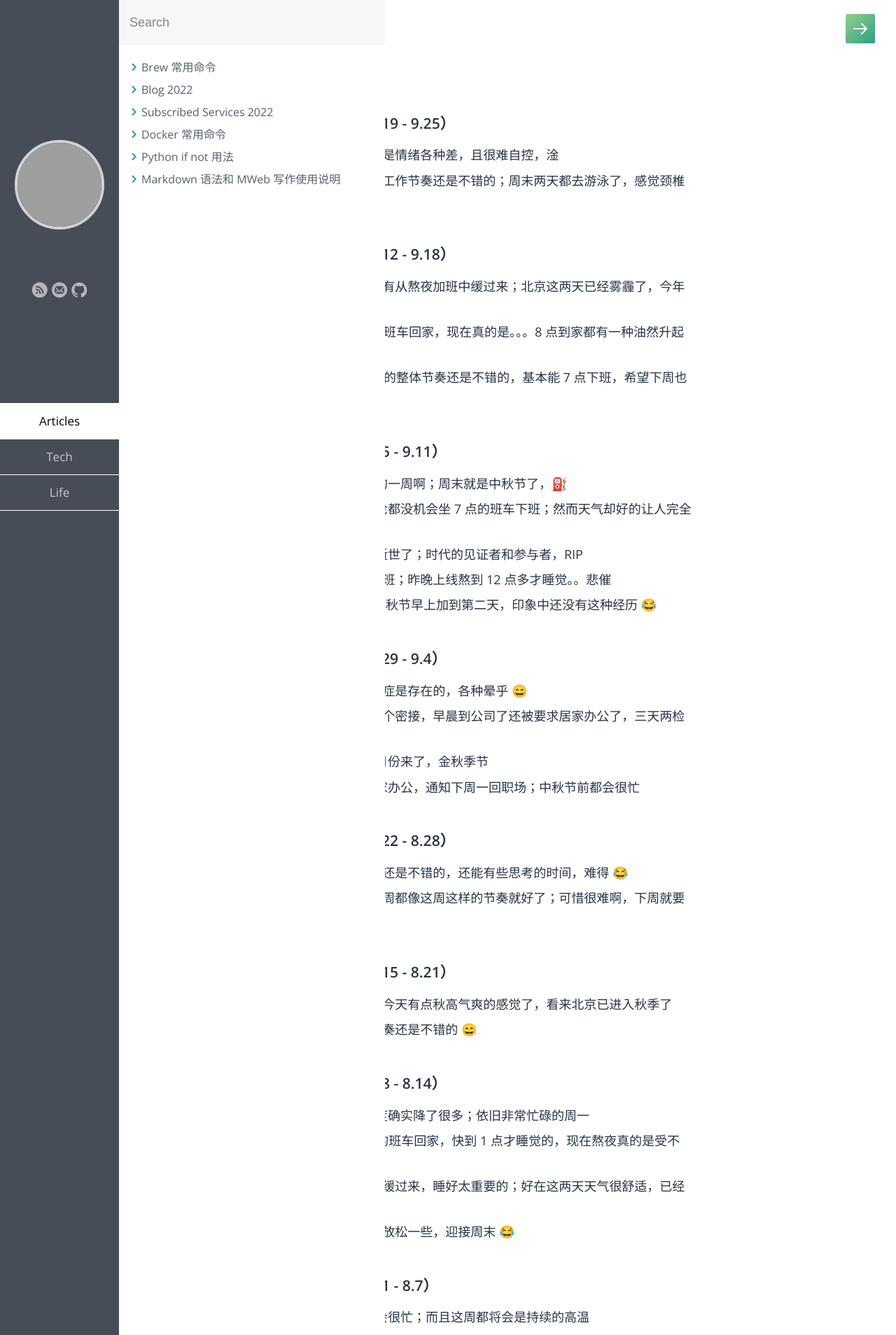
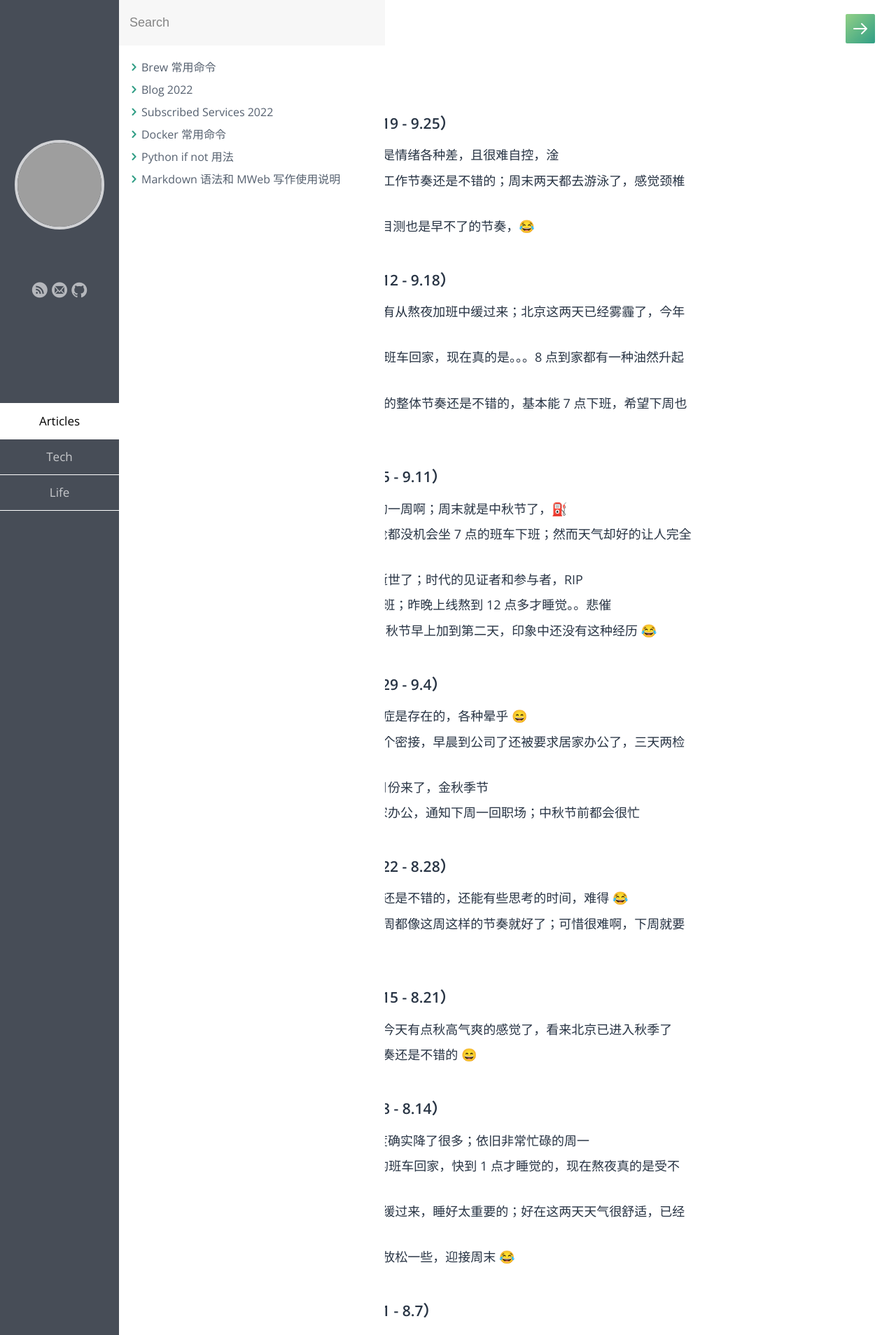
Before and after one commit to samxupeiran/samxupeiran.github.io, a Jekyll site: the page built from _posts/life/2022-05-06-my-blog.md, in a window 1280 px wide. Shown: the top 1908 px of the page at 70% size. Built offline with Jekyll 4.4.1, drawn with Linux system fonts in a browser that asks for light colours; some web fonts are replaced; grey boxes are pictures that could not be loaded.

Commit message:
feat: add weekly blog 9.22

```diff
--- a/_posts/life/2022-05-06-my-blog.md
+++ b/_posts/life/2022-05-06-my-blog.md
@@ -9,7 +9,7 @@ tags: Blog
 - ### 2022 年 9 月 第 4 周（9.19 - 9.25）
      - 9.19 今天周一，最近真的是情绪各种差，且很难自控，淦
      - 9.21 这周到目前为止整体工作节奏还是不错的；周末两天都去游泳了，感觉颈椎要好些。。也许是错觉 😄
-
+     - 9.22 今天有 H5 的上线，目测也是早不了的节奏，😂
 - ### 2022 年 9 月 第 3 周（9.12 - 9.18）
      - 9.13 今天周二，感觉还没有从熬夜加班中缓过来；北京这两天已经雾霾了，今年有点早啊 😂
      - 9.14 昨天坐的晚上 7 点的班车回家，现在真的是。。。8 点到家都有一种油然升起的幸福感 😄
```
